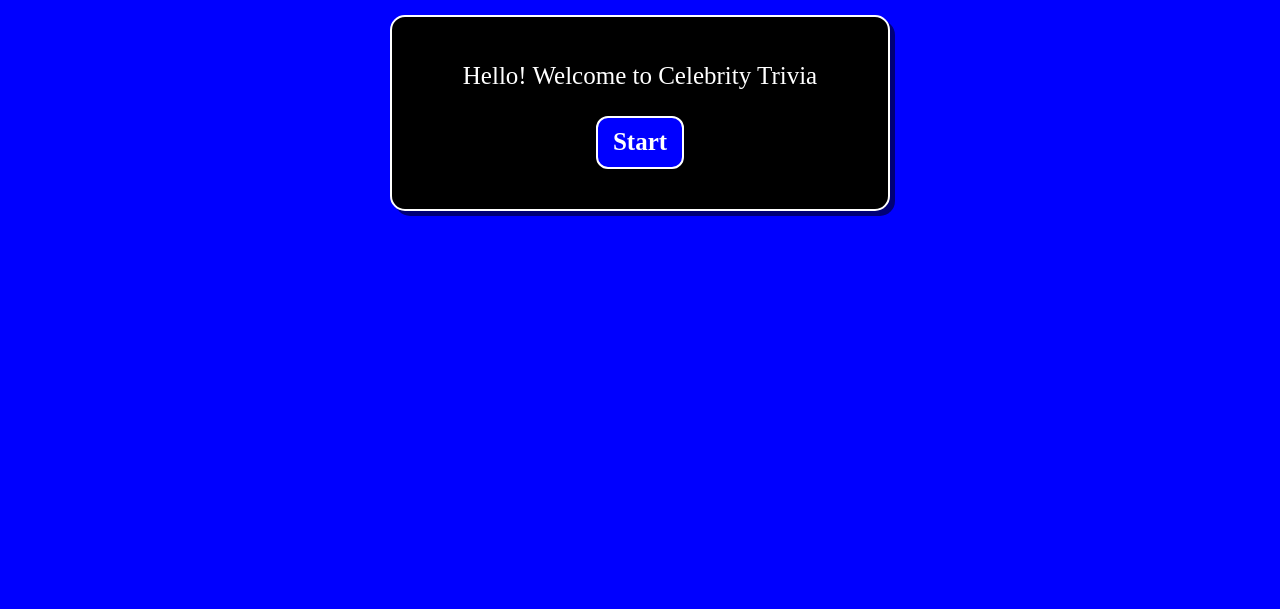
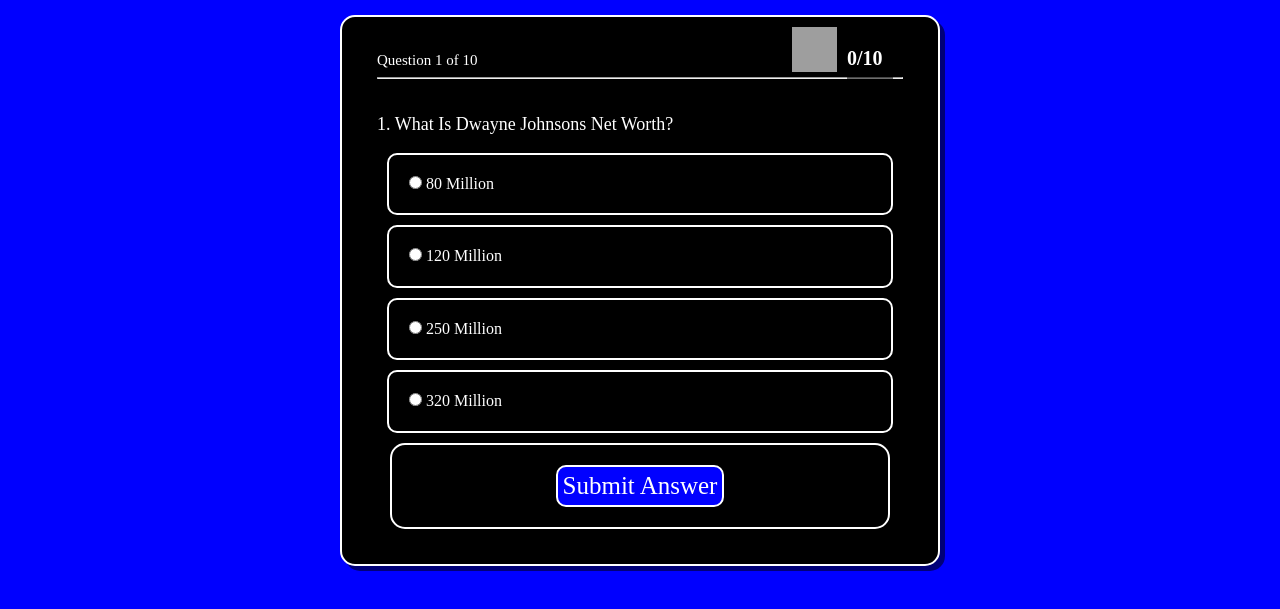
Before and after one commit to StoneCodeStunner/apullenb.CelebrityTrivaApp.io, a plain HTML site: page index.html in a window 1280 px wide. Both pictures are taken after a click on the button "Start". Shown: the part 145-754 px from the top of the page. Drawn offline with nearby package versions, Linux system fonts and the light colour scheme; grey boxes are pictures that could not be loaded.

Commit message:
Image changes

```diff
--- a/app.js
+++ b/app.js
@@ -1,5 +1,5 @@
-const correctAnswerIcon = "http://billionairesbayou.net/wp-content/uploads/2016/10/man-with-check-sign-05-1-300x300.png";
-const wrongAnswerIcon= "http://ppcplans.com/wp-content/uploads/2011/09/negative_keywords-man.jpg";
+const correctAnswerIcon = "/images/happy-paulwalker.jpg";
+const wrongAnswerIcon= "/images/sad-jenniferlopez.jpg";
 const warningIcon = "https://encrypted-tbn0.gstatic.com/images?q=tbn:ANd9GcSa7WP9E3LDA10kP2Rk2enw-_kjI-iJd4kny8yH2kTrPR8hgrwtBg";
 
 let questionCounter = 0;
@@ -7,84 +7,84 @@ let score = 0;
 const questionsArray = [
   {
     question: "1. What Is Dwayne Johnsons Net Worth?",
-    one: "80 Million",
-    two: "120 Million",
-    three: "250 Million",
-    four: "320 Million",
+    optionone: "80 Million",
+    optiontwo: "120 Million",
+    optionthree: "250 Million",
+    optionfour: "320 Million",
     correctAnswer: "320 Million"
   },
   {
     question: "2. Which Year Did Paul Walker Die?",
-    one: "2013",
-    two: "2003",
-    three: "2018",
-    four: "2009",
+    optionone: "2013",
+    optiontwo: "2003",
+    optionthree: "2018",
+    optionfour: "2009",
     correctAnswer: "2013"
 
   },
   {
     question: "3. Who Sings The Chicka Chicka Slim Shady Song?",
-    one: "Drake",
-    two: "Lil Wayne",
-    three: "50 Cent",
-    four: "Eminem",
+    optionone: "Drake",
+    optiontwo: "Lil Wayne",
+    optionthree: "50 Cent",
+    optionfour: "Eminem",
     correctAnswer: "Eminem"
 
   },
   {
     question: "4. What Is The Name Of The School In The Breakfast Club?",
-    one: "Beverly High",
-    two: "Shermer High",
-    three: "Houston County High",
-    four: "Montgomery High",
+    optionone: "Beverly High",
+    optiontwo: "Shermer High",
+    optionthree: "Houston County High",
+    optionfour: "Montgomery High",
     correctAnswer: "Shermer High"
   },
   {
     question: "5. In What Year Did Brad Pitt Turn 30 Years Old?",
-    one: "2003",
-    two: "2008",
-    three: "1999",
-    four: "2010",
+    optionone: "2003",
+    optiontwo: "2008",
+    optionthree: "1999",
+    optionfour: "2010",
     correctAnswer: "2003"
   },
   {
     question: "6. Which Celebrity Is Known As JLo?",
-    one: "John Lennon",
-    two: "Jennifer Lopez",
-    three: "Jared Leto",
-    four: "Justin Long",
+    optionone: "John Lennon",
+    optiontwo: "Jennifer Lopez",
+    optionthree: "Jared Leto",
+    optionfour: "Justin Long",
     correctAnswer: "Jennifer Lopez"
   },
   {
     question: "7. Who Was People Magazine Sexiest Man Alive in 1991?",
-    one: "Brad Pitt",
-    two: "Blake Shelton",
-    three: "Patrick Swayze",
-    four: "George Strait",
+    optionone: "Brad Pitt",
+    optiontwo: "Blake Shelton",
+    optionthree: "Patrick Swayze",
+    optionfour: "George Strait",
     correctAnswer: "Patrick Swayze"
   },
   {
     question: "8. What Is Drew Barrymore's Real Middle Name?",
-    one: "Beth",
-    two: "Mckenzie",
-    three: "Leah",
-    four: "Blyth",
+    optionone: "Beth",
+    optiontwo: "Mckenzie",
+    optionthree: "Leah",
+    optionfour: "Blyth",
     correctAnswer: "Blyth"
   },
   {
     question: "9. How Old Was Russell Crowe When He Got His First Lead Role In A Film?",
-    one: "18",
-    two: "25",
-    three: "20",
-    four: "16",
+    optionone: "18",
+    optiontwo: "25",
+    optionthree: "20",
+    optionfour: "16",
     correctAnswer: "25"
   },
   {
     question: "10. Brothers Taylor, Isaac, Zac Make Up Which Band?",
-    one: "ZZ Top",
-    two: "The Police",
-    three: "Hanson",
-    four: "Green Day",
+    optionone: "ZZ Top",
+    optiontwo: "The Police",
+    optionthree: "Hanson",
+    optionfour: "Green Day",
     correctAnswer: "Hanson"
   }
   ];
@@ -100,7 +100,7 @@ function handleStartClick(){
 		$('.progress-section').show();
 		$('.start-section').hide();
 		$('.end-section').hide();
-		$('.quiz-box').fadeIn("slow");
+		$('.quiz-box').show();
 		renderQuizBox();
 })
 }
@@ -123,16 +123,16 @@ $(".progress-section .question-count").text(`Question ${questionCounter+1} of ${
 function renderQuestion() {
 // Displays the next question
 
-  $(".questions-form").text(questionsArray[questionCounter].question);
-  $(".questions-form #option-one").val(questionsArray[questionCounter].optionone);
-  $(".questions-form #option-two").val(questionsArray[questionCounter].optiontwo);
-  $(".questions-form #option-three").val(questionsArray[questionCounter].optionthree);
-  $(".questions-form #option-four").val(questionsArray[questionCounter].optionfour);
+  $(".questions-form p").text(questionsArray[questionCounter].question);
+  $(".questions-form #optionone").val(questionsArray[questionCounter].optionone);
+  $(".questions-form #optiontwo").val(questionsArray[questionCounter].optiontwo);
+  $(".questions-form #optionthree").val(questionsArray[questionCounter].optionthree);
+  $(".questions-form #optionfour").val(questionsArray[questionCounter].optionfour);
 
-  $(".questions-form #option-one").next().text(questionsArray[questionCounter].optionone);
-  $(".questions-form #option-two").next().text(questionsArray[questionCounter].optiontwo);
-  $(".questions-form #option-three").next().text(questionsArray[questionCounter].optionthree);
-  $(".questions-form #option-four").next().text(questionsArray[questionCounter].optionfour);
+  $(".questions-form #optionone").next().text(questionsArray[questionCounter].optionone);
+  $(".questions-form #optiontwo").next().text(questionsArray[questionCounter].optiontwo);
+  $(".questions-form #optionthree").next().text(questionsArray[questionCounter].optionthree);
+  $(".questions-form #optionfour").next().text(questionsArray[questionCounter].optionfour);
 }
 
 
@@ -152,7 +152,7 @@ $('.js-submit-button').on('click',function(event){
 });
 }
 
-function checkAnswer() {
+function checkAnswer(selected) {
 // Compares the input to the correct answer
 // If the correct answer is selected, the popup with the correct answer is displayed
 // If the wrong answer is selected, the incorrect answer popup is displayed with the correct answer
@@ -166,7 +166,7 @@ let rightAnswer = questionsArray[questionCounter].correctAnswer;
    displayPopup(false, rightAnswer);
   }
 }
-function displayPopup() {
+function displayPopup(statusFlag, answer) {
 // Contains the code for displaying the popup
 $('.feedback-section').show();
 if(statusFlag){
@@ -195,10 +195,10 @@ $('.js-close-button').on('click', function(event){
   console.log("handlePopupClose() ran");
   $('.popup-box').hide();
   $('.feedback-section').hide();
-  $('.quiz-box').hide().fadeIn();
+  $('.quiz-box').hide();
   questionCounter++;
   if(questionCounter < questionsArray.length) {
-     $('.quiz-box').fadeIn();
+     $('.quiz-box').show();
      renderQuizBox();
   }
   else{
@@ -209,7 +209,7 @@ $('.js-close-button').on('click', function(event){
 }
 function displayFinalScore() {
 // Displays the final score and has a button to restart the quiz
-$('.end-section').fadeIn(1000);
+$('.end-section').show();
 $('.end-section h4').text(`Your Score is: ${score}/${questionsCount}`);
 $('.correct .count' ).text(score);
 $('.wrong .count').text(questionsCount - score);
@@ -224,7 +224,7 @@ function handleStartOver(){
   $('.js-startover-button').on('click',function(event){
     console.log("handleStartOver() ran");
     $('.end-section').hide();
-    $('.quiz-box').fadeIn();
+    $('.quiz-box').show();
     renderQuizBox();
   });
 }
--- a/index.html
+++ b/index.html
@@ -21,7 +21,7 @@
       <input type="button" value="Start" class="start-button js-start-button" />
     </section>
 
-   <!-- <div class="quiz-box">
+    <div class="quiz-box">
       <div class="progress-section">
         <span class="question-count"></span>
         <hr />
@@ -35,19 +35,19 @@
           <form class="questions-form">
             <p></p>
             <label class="options">
-              <input id="one" type="radio" name="option-one" />
+              <input id="optionone" type="radio" name="option-one" />
               <span></span>
             </label>
             <label class="options">
-              <input id="two" type="radio" name="option-one" />
+              <input id="optiontwo" type="radio" name="option-one" />
               <span></span>
             </label>
             <label class="options">
-              <input id="three" type="radio" name="option-one" />
+              <input id="optionthree" type="radio" name="option-one" />
               <span></span>
             </label>
             <label class="options">
-              <input id="four" type="radio" name="option-one" />
+              <input id="optionfour" type="radio" name="option-one" />
               <span></span>
             </label>
            <section class="submit">
```
Also changed, not shown: images/dwaynejohnson-happy.jpg (renamed from images/DwyaneJohnson-happy.jpg).
